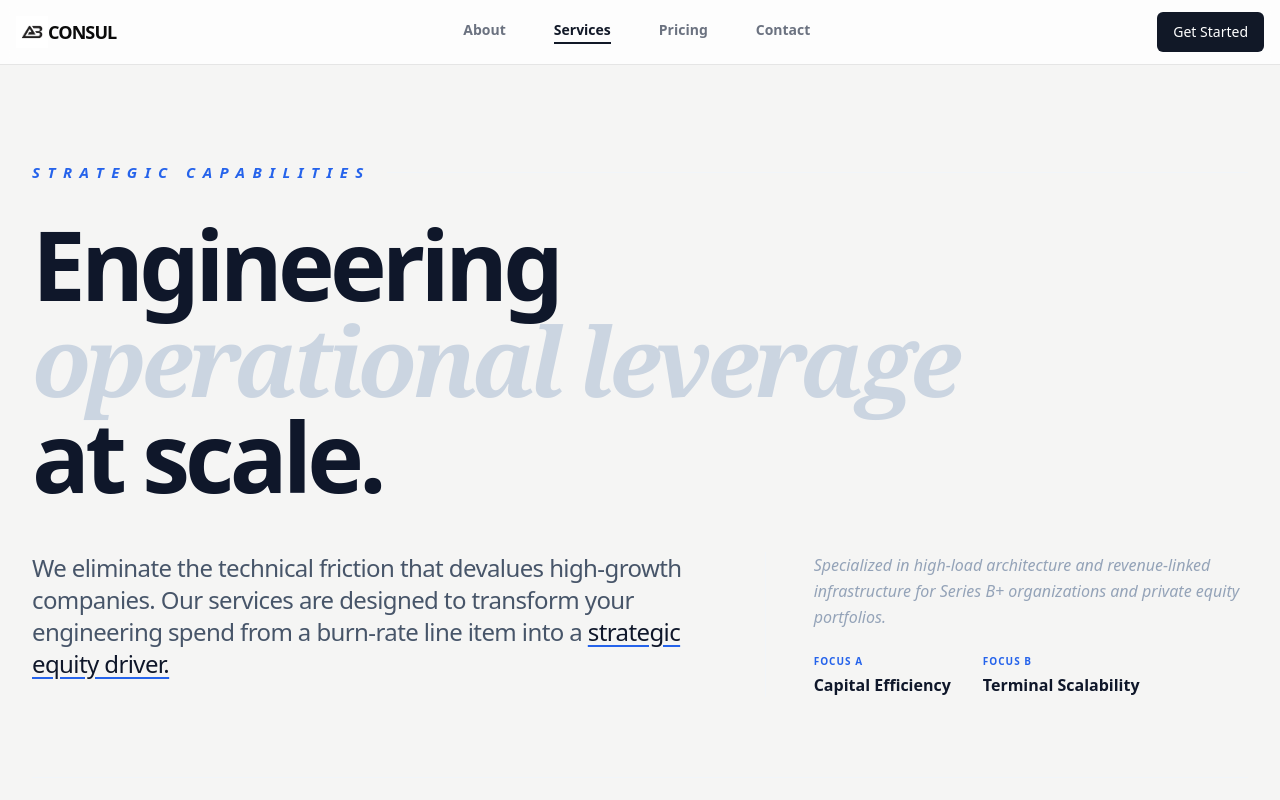
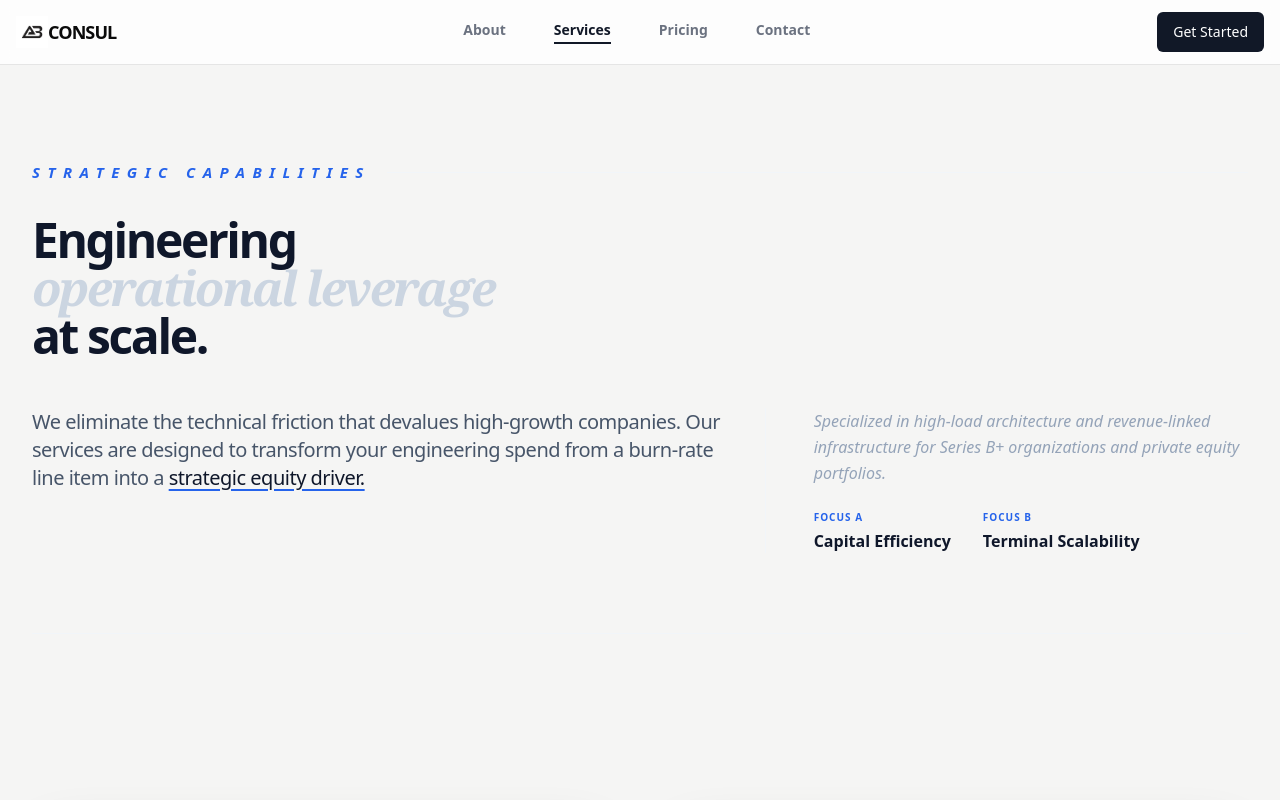
Before and after one commit to l-tting/ab-consul, a Next.js app in the folder my-app/: page /services in a window 1280 px wide. Shown: the top 800 px of the page. Built offline with nearby package versions, Linux system fonts and the light colour scheme.

Commit message:
trigger font changes 1.1

```diff
--- a/my-app/src/components/ServicesHero.jsx
+++ b/my-app/src/components/ServicesHero.jsx
@@ -3,7 +3,7 @@ import React from "react";
 
 export default function ServicesHero() {
   return (
-    <section className="pt-24 pb-20 ">
+    <section className="pt-24 pb-10 ">
       <div className="max-w-7xl mx-auto px-6 lg:px-8">
         {/* Label with established style */}
         <div className="flex items-center gap-4 mb-8">
@@ -14,7 +14,7 @@ export default function ServicesHero() {
         </div>
 
         {/* Hero Headline */}
-        <h1 className="text-3xl md:text-8xl font-black tracking-tighter text-slate-900 leading-[0.9] max-w-5xl">
+        <h1 className="text-3xl md:text-5xl font-black tracking-tighter text-slate-900 leading-[0.9] max-w-5xl">
           Engineering <br />
           <span className="text-slate-300 italic font-serif">operational leverage</span> <br />
           at scale.
@@ -23,7 +23,7 @@ export default function ServicesHero() {
         <div className="mt-12 grid grid-cols-1 lg:grid-cols-12 gap-10 items-start">
           {/* Main Description */}
           <div className="lg:col-span-7">
-            <p className="text-xl md:text-2xl text-slate-600 font-medium leading-relaxed tracking-tight">
+            <p className="text-xl md:text-xl text-slate-600 font-medium leading-relaxed tracking-tight">
               We eliminate the technical friction that devalues high-growth companies.
               Our services are designed to transform your engineering spend from a
               burn-rate line item into a <span className="text-slate-900 underline decoration-blue-600 underline-offset-4">strategic equity driver.</span>
```
